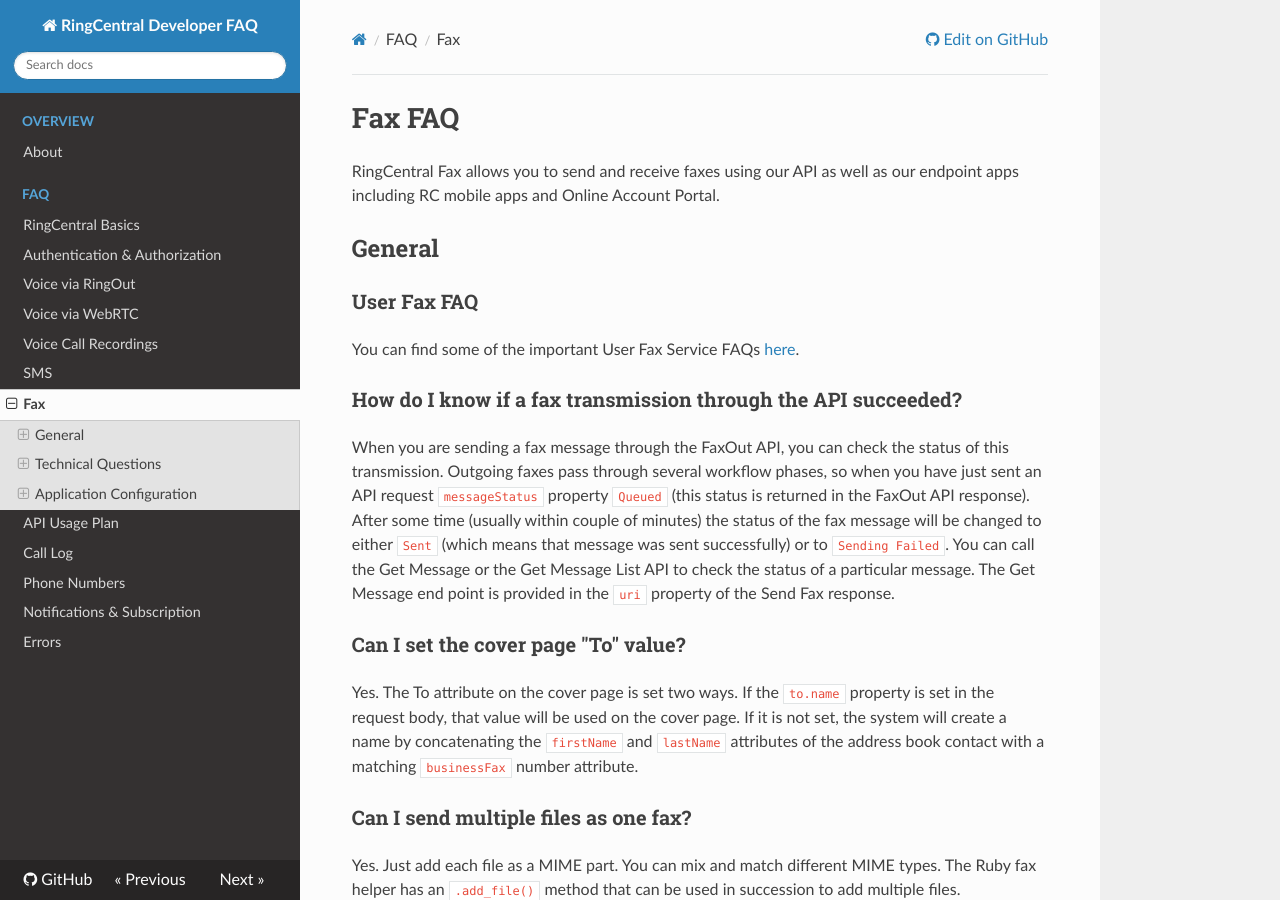
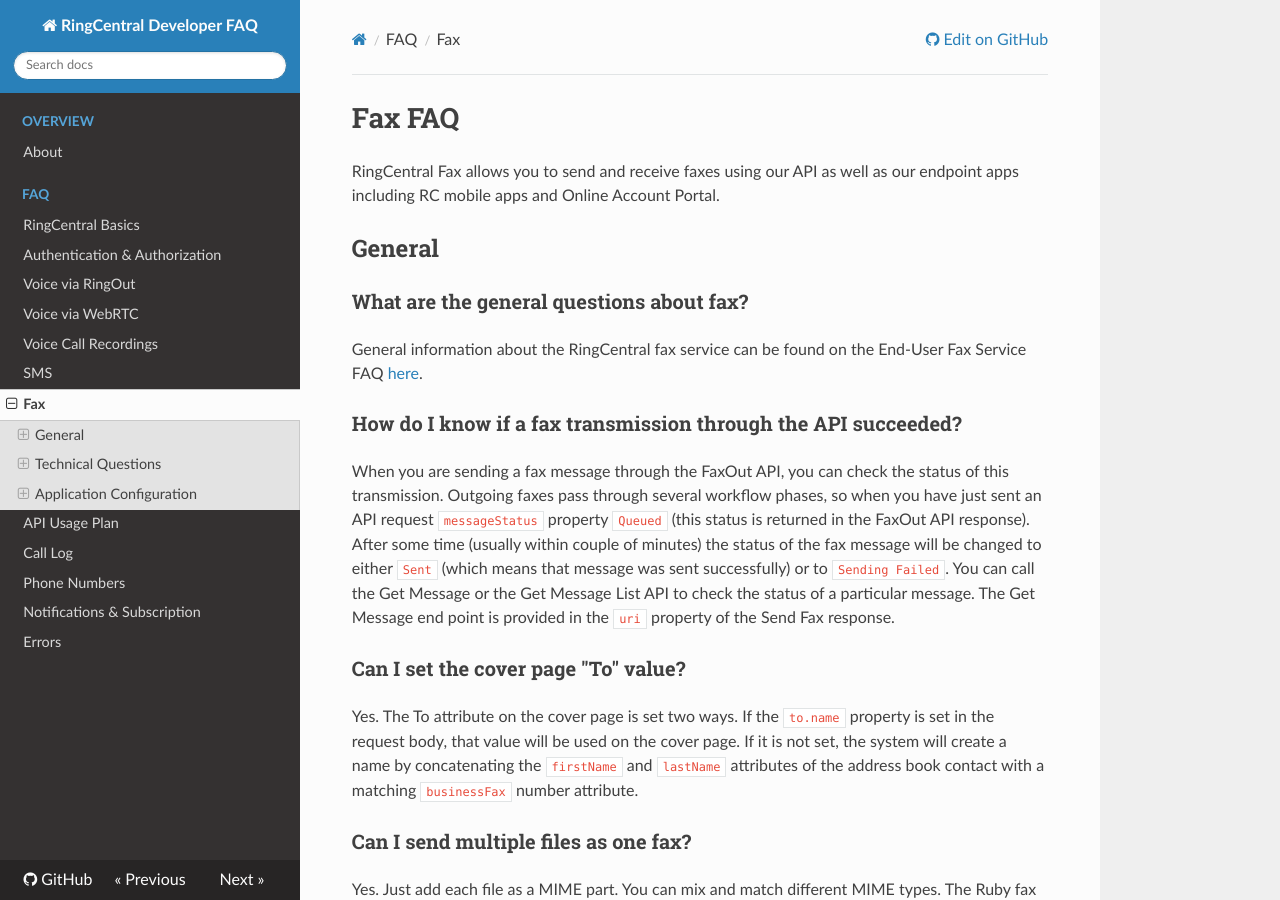
Before and after one commit to ringcentral/ringcentral-faq, an MkDocs documentation site: the page built from docs/fax.md, in a window 1280 px wide and 900 px high. Built offline with MkDocs 1.6.1, drawn with Linux system fonts in a browser that asks for light colours; nearby versions of some CDN libraries; old or Windows-style settings are respelled for this version of MkDocs.

Commit message:
update docs

```diff
--- a/docs/fax.md
+++ b/docs/fax.md
@@ -4,9 +4,9 @@
 
 ## General
 
-### User Fax FAQ
+### What are the general questions about fax?
 
-You can find some of the important User Fax Service FAQs [here](http://success.ringcentral.com/articles/en_US/RC_Knowledge_Article/7027).
+General information about the RingCentral fax service can be found on the End-User Fax Service FAQ [here](http://success.ringcentral.com/articles/en_US/RC_Knowledge_Article/7027).
 
 ### How do I know if a fax transmission through the API succeeded?
 
```
